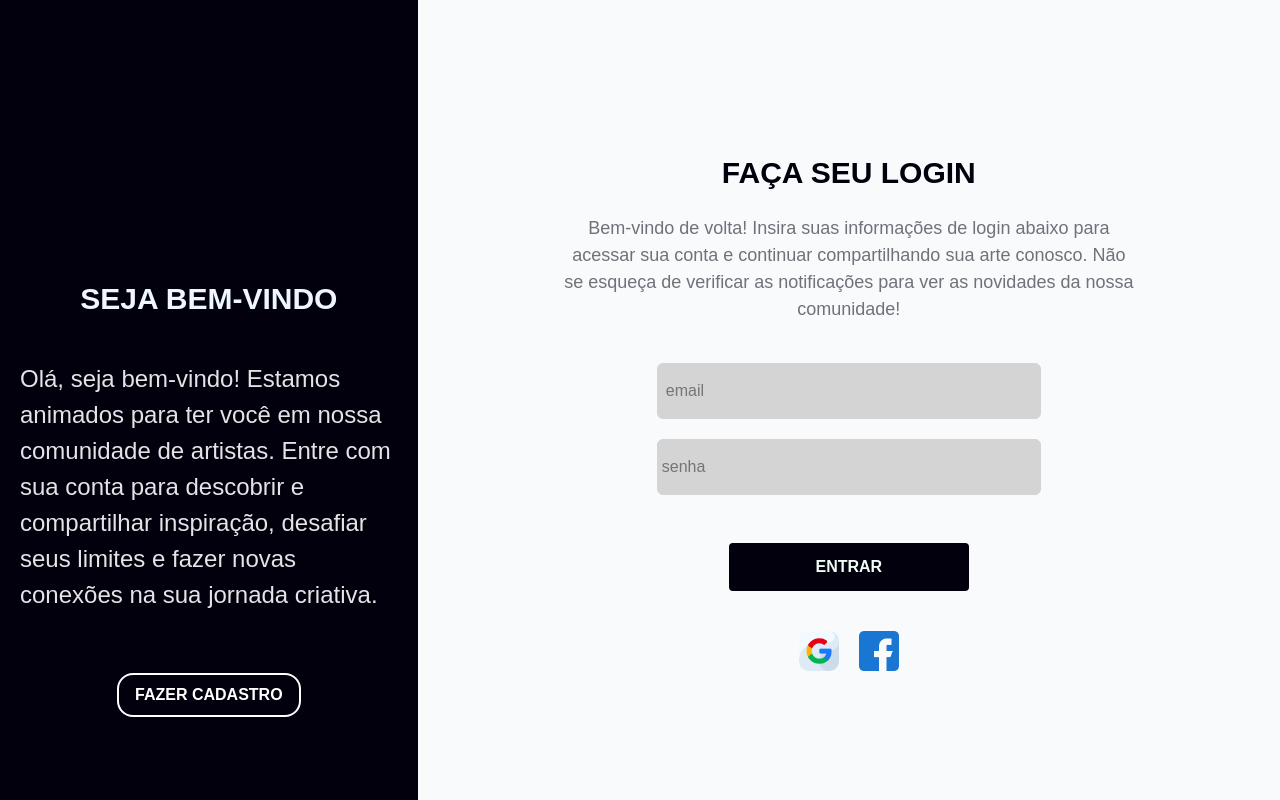
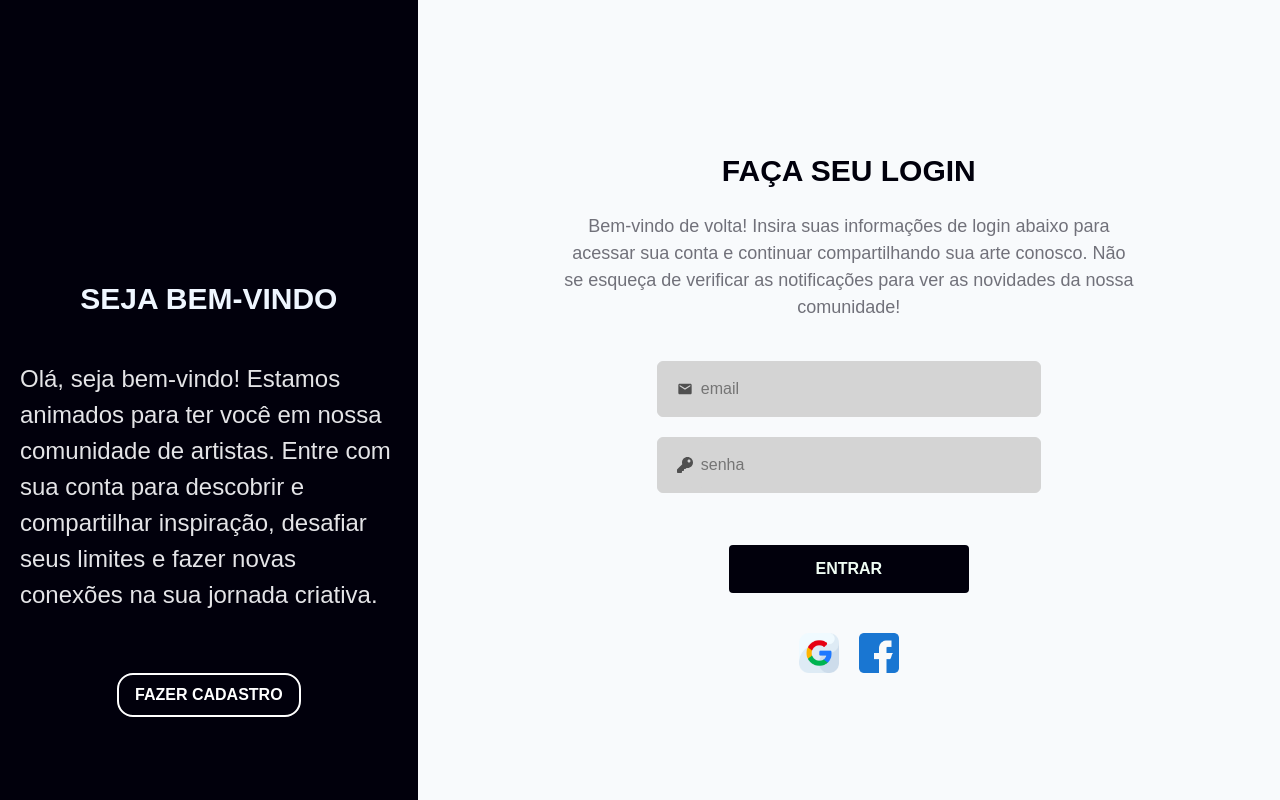
Before and after one commit to Antonio-Jefferson/midArt-frontend, a Next.js app: page / in a window 1280 px wide. Built offline with nearby package versions, Linux system fonts and the light colour scheme.

Commit message:
feat: add icons in input

```diff
--- a/package.json
+++ b/package.json
@@ -20,6 +20,7 @@
     "react": "18.2.0",
     "react-dom": "18.2.0",
     "react-hook-form": "^7.43.9",
+    "react-icons": "^4.8.0",
     "tailwindcss": "3.3.2",
     "typescript": "5.0.4",
     "zod": "^3.21.4"
--- a/src/app/page.tsx
+++ b/src/app/page.tsx
@@ -1,5 +1,7 @@
 import Image from 'next/image'
 import Link from 'next/link'
+import { MdEmail } from 'react-icons/md'
+import { FaKey } from 'react-icons/fa'
 
 export const metadata = {
   title: 'MidArt - Signin',
@@ -38,26 +40,32 @@ export default function Signin() {
             nossa comunidade!
           </p>
           <form className=" flex flex-col justify-center items-center w-96 h-2/5">
+            <div className="flex justify-center items-center w-96 h-14 bg-gray-200 p-2 border rounded-md mb-5">
+              <MdEmail className="text-gray-500 text-1xl" />
               <input
-              className="w-96 h-14 bg-gray-200 p-2 border rounded-md mb-5"
+                className="bg-gray-200 ml-2 w-80 h-14 rounded-md outline-none"
                 type="email"
                 placeholder="email"
               />
+            </div>
+            <div className="flex justify-center items-center w-96 h-14 bg-gray-200 p-2 border rounded-md mb-5">
+              <FaKey className="text-gray-500 text-1xl" />
               <input
-              className="w-96 h-14 bg-gray-200 p-1 border rounded-md mb-12"
+                className="bg-gray-200 ml-2 w-80 h-14 rounded-md outline-none"
                 type="password"
                 placeholder="senha"
               />
+            </div>
             <button
-              className="bg-primary p-1 text-green-50 rounded w-60 h-12 hover:bg-secondary font-semibold"
+              className="bg-primary p-1 text-green-50 rounded w-60 h-12 hover:bg-secondary font-semibold mt-8"
               type="submit"
             >
               ENTRAR
             </button>
             <p className="lg:hidden mt-3 text-zinc-500">
-              Não possue conta?,
+              Não possue conta?
               <span className="font-semibold text-secondary hover:cursor-pointer hover:underline ml-1">
-                <Link href={'/signup'}>CADASTRE-SE</Link>
+                <Link href={'/sign-up'}>CADASTRE-SE</Link>
               </span>
             </p>
           </form>
```
Also changed, not shown: 1 other file (tests, documents, lock files or other folders). Lines whose indentation alone changed are shown as unchanged.
